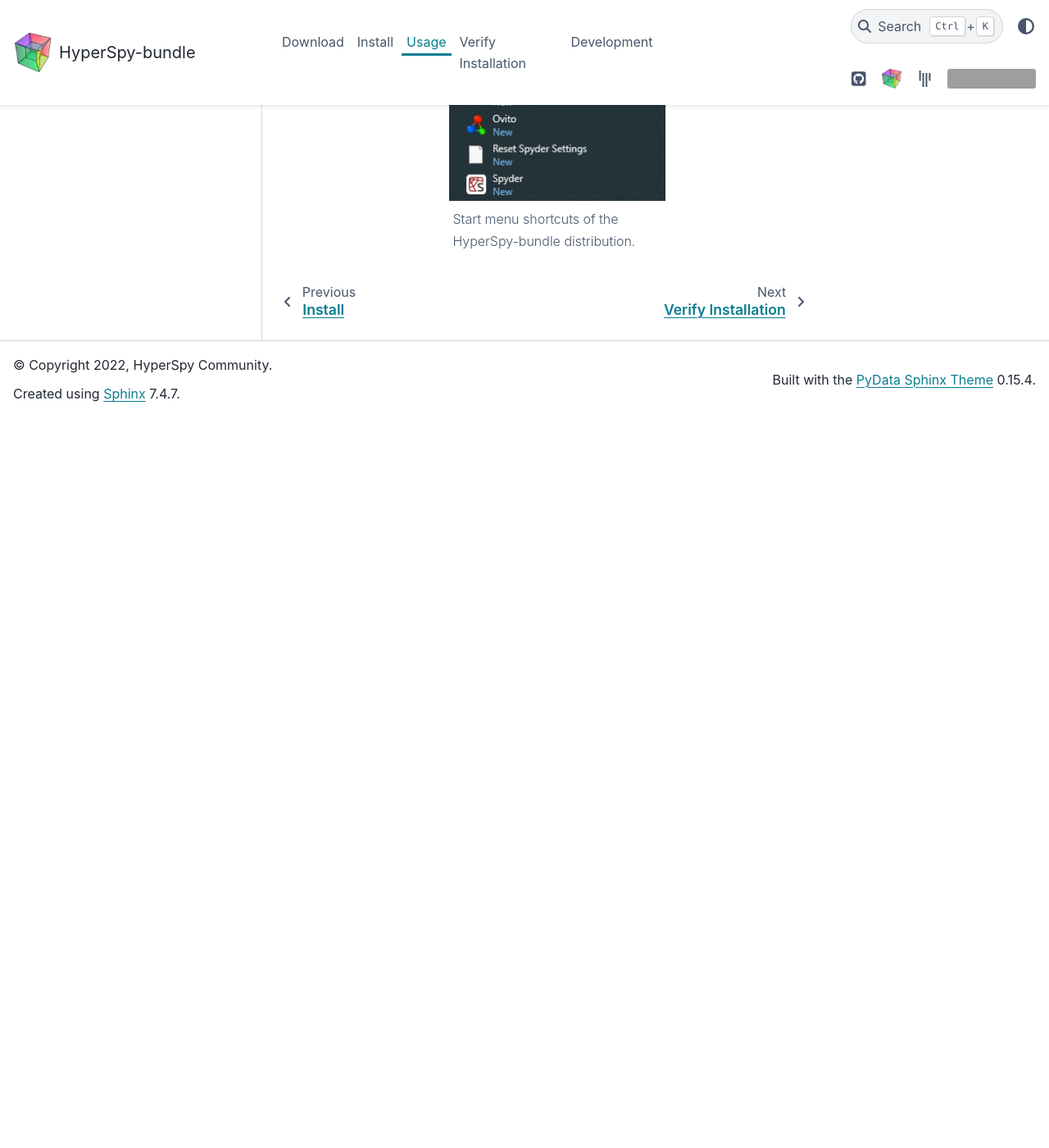
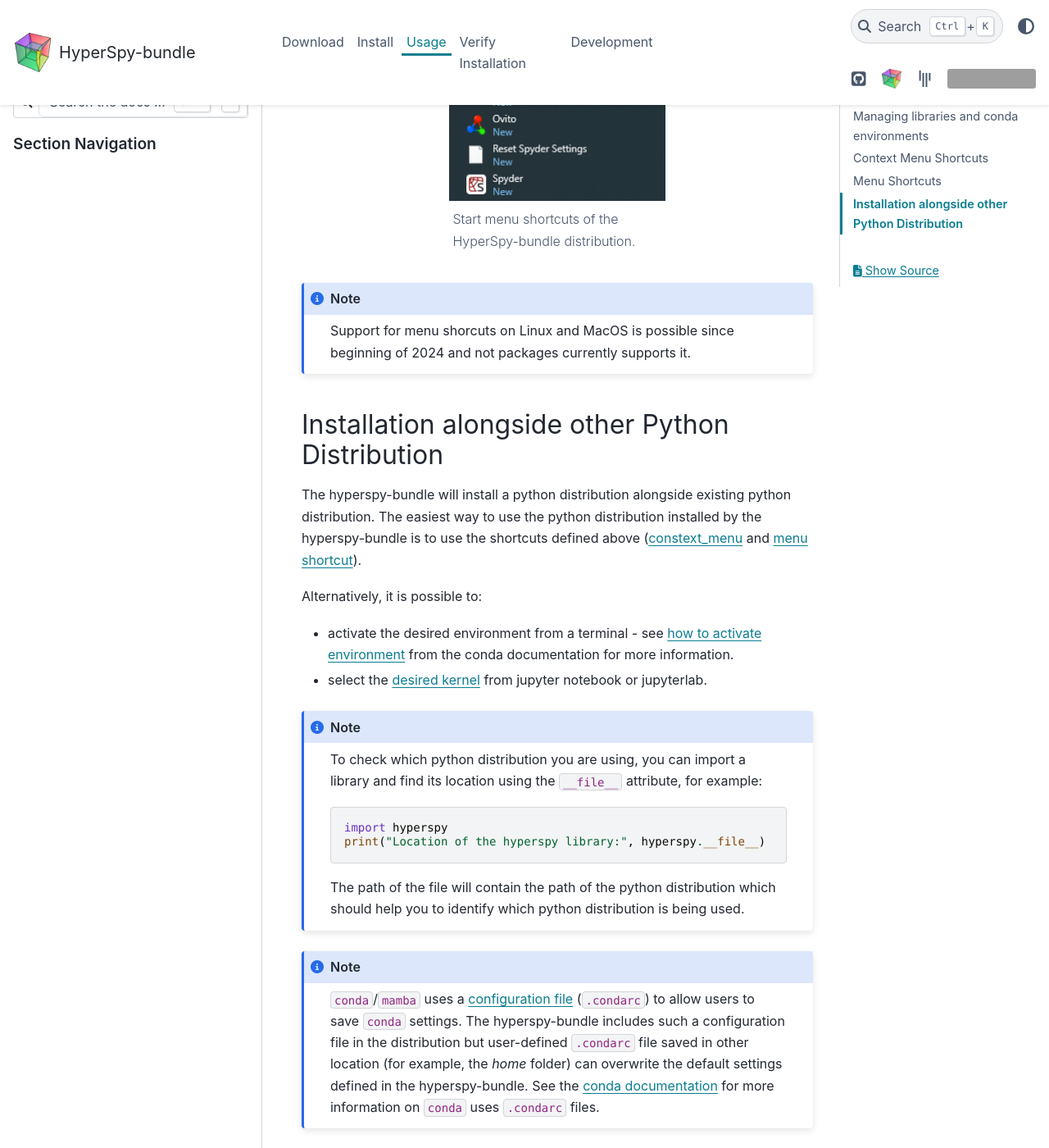
Before and after one commit to hyperspy/hyperspy-bundle, a Sphinx documentation site: the page built from docs/usage.rst, in a window 1280 px wide and 1400 px high, scrolled down 2314 px. Shown: the whole window at 82% size. Built offline with Sphinx 7.4.7 and the PyData theme 0.15.4, drawn with Linux system fonts in a browser that asks for light colours; before the commit the page ends 2823 px from its top, so only the background shows below that; some of the changed text lies outside the part shown; grey boxes are pictures that could not be loaded.

Commit message:
Add documentation on installation alongside other python distribution and how to use the desired python distribution

```diff
--- a/docs/usage.rst
+++ b/docs/usage.rst
@@ -58,8 +58,10 @@ shortcuts, the jupyter QtConsole / Lab / Notebook will start from the current fo
 
    Jupyter context menu entries.
 
-Start Menu (Windows only)
--------------------------
+.. _menu_shortcuts-label:
+
+Menu Shortcuts
+--------------
 
 Start menu shortcuts are created when the corresponding option has been selected
 during :ref:`installation <install_windows-label>`. The shortcuts are provided by
@@ -75,3 +77,49 @@ command line.
    :figwidth: 45%
 
    Start menu shortcuts of the HyperSpy-bundle distribution.
+
+.. note::
+   Support for menu shorcuts on Linux and MacOS is possible since beginning of 2024
+   and not packages currently supports it.
+
+
+Installation alongside other Python Distribution
+------------------------------------------------
+
+The hyperspy-bundle will install a python distribution alongside existing python
+distribution. The easiest way to use the python distribution installed by the
+hyperspy-bundle is to use the shortcuts defined above
+(:ref:`constext_menu <context_menu_shortcuts-label>` and :ref:`menu shortcut <menu_shortcuts-label>`).
+
+
+
+Alternatively, it is possible to:
+
+* activate the desired environment from a terminal -
+  see `how to activate environment <https://conda.io/projects/conda/en/latest/user-guide/tasks/manage-environments.html#activating-an-environment>`_
+  from the conda documentation for more information.
+* select the `desired kernel <https://jupyterlab.readthedocs.io/en/latest/user/running.html>`_
+  from jupyter notebook or jupyterlab.
+
+.. note::
+   To check which python distribution you are using, you can import a library and find its location
+   using the ``__file__`` attribute, for example:
+
+   .. code:: python
+
+      import hyperspy
+      print("Location of the hyperspy library:", hyperspy.__file__)
+
+   The path of the file will contain the path of the python distribution which should help you
+   to identify which python distribution is being used.
+
+
+.. note::
+   ``conda``/``mamba`` uses a `configuration file <condarc_doc_>`_ (``.condarc``) to allow
+   users to save ``conda`` settings. The hyperspy-bundle includes such a configuration file
+   in the distribution but user-defined ``.condarc`` file saved in other location (for example,
+   the *home* folder) can overwrite the default settings defined in the hyperspy-bundle.
+   See the `conda documentation <condarc_doc_>`_ for more information on ``conda`` uses
+   ``.condarc`` files.
+
+.. _condarc_doc: https://conda.io/projects/conda/en/latest/user-guide/configuration/use-condarc.html
```
